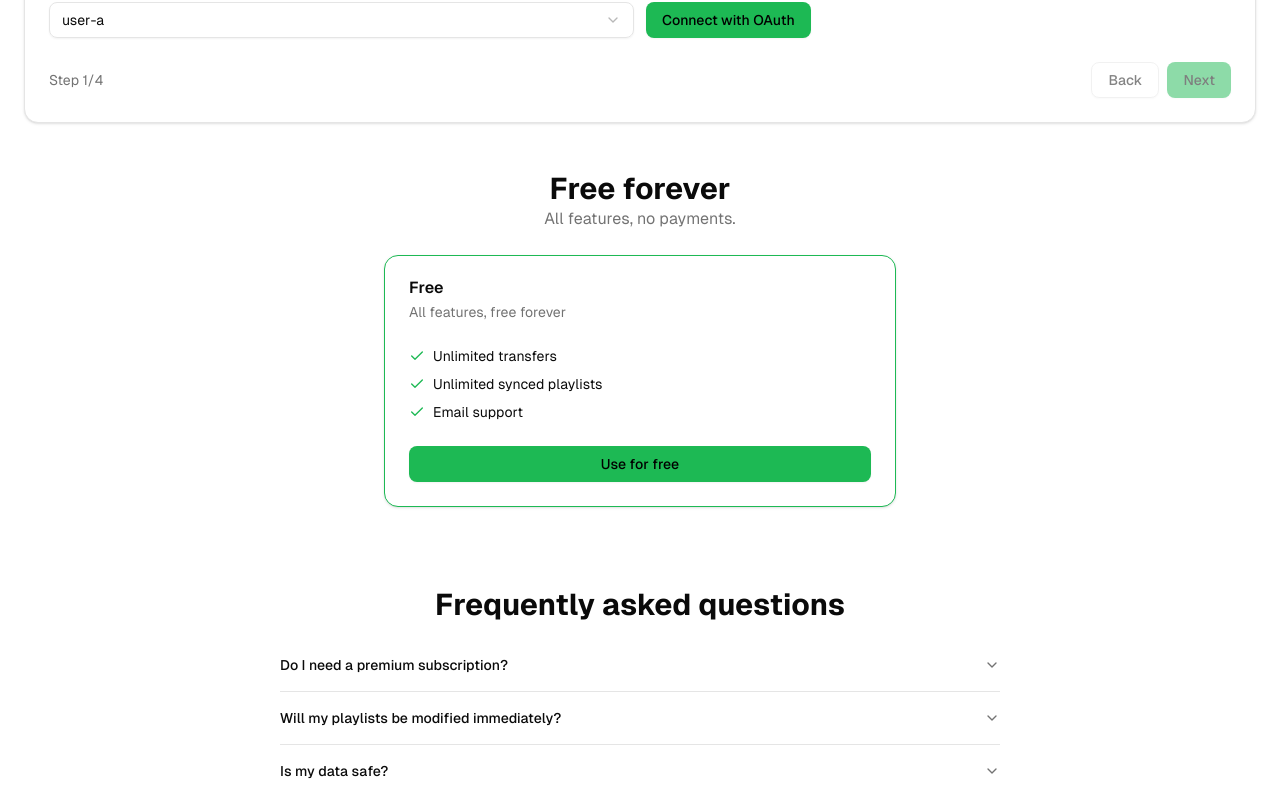
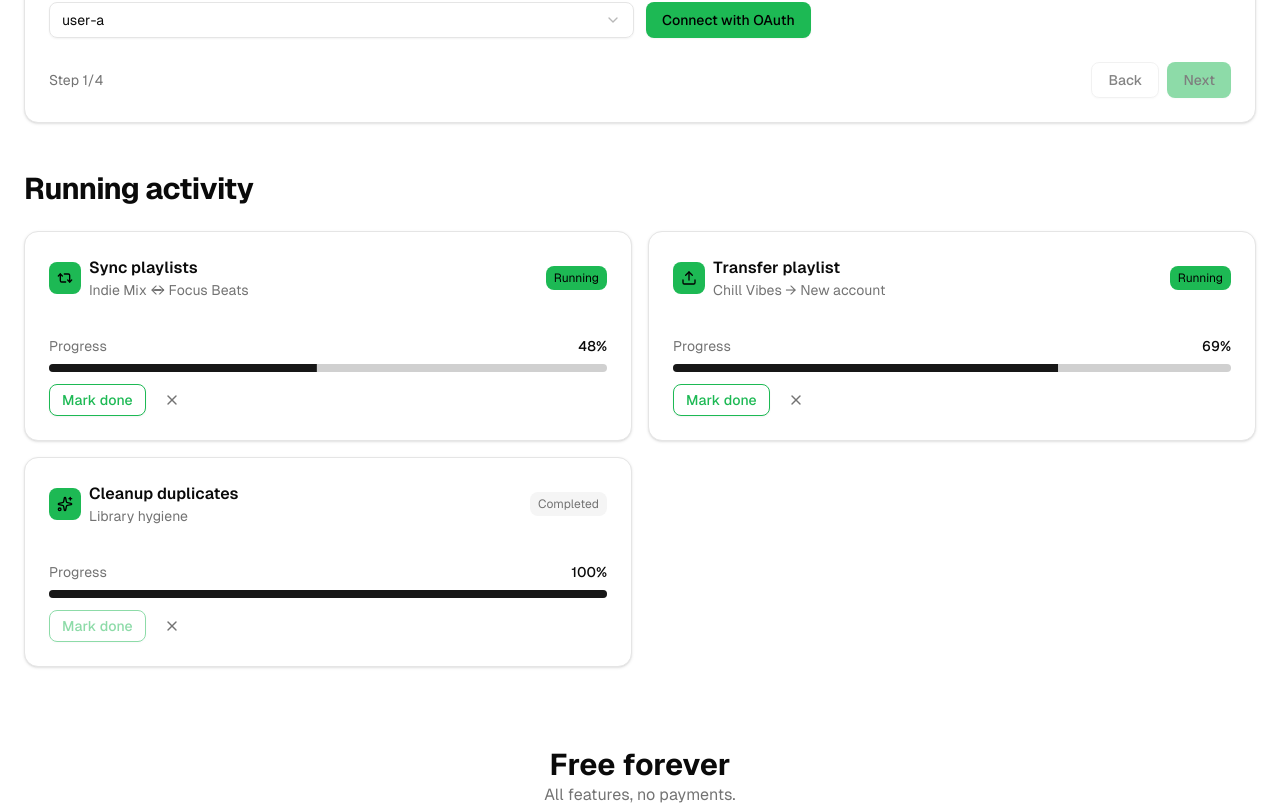
Before and after one commit to trustosas/spotify-librarymanager-frontend, a Next.js app: page / in a window 1280 px wide. Shown: the part 1440-2245 px from the top of the page. Built offline with nearby package versions, Linux system fonts and the light colour scheme.

Commit message:
Render RunningActivity section in the page flow
cgen-7a5ba9d3f4b841c2ba7646086aaead56

```diff
--- a/src/components/mla-landing.tsx
+++ b/src/components/mla-landing.tsx
@@ -483,6 +483,7 @@ export default function MlaLanding() {
       <Features />
       <HowItWorks />
       <SimulatorStepper />
+      <RunningActivity />
       <Pricing />
       <Faq />
       <StatesDoc />
```
